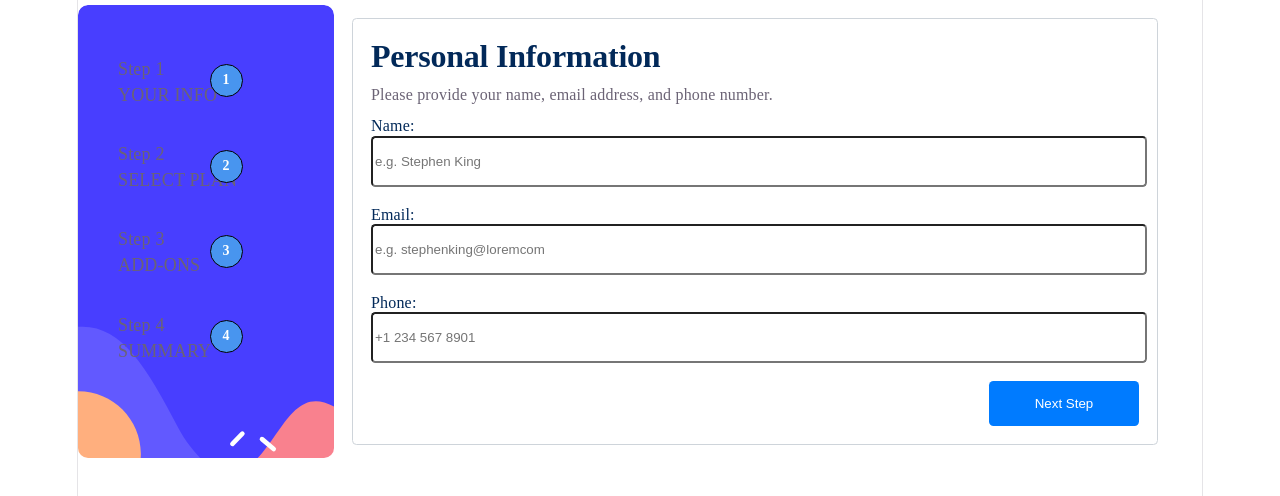
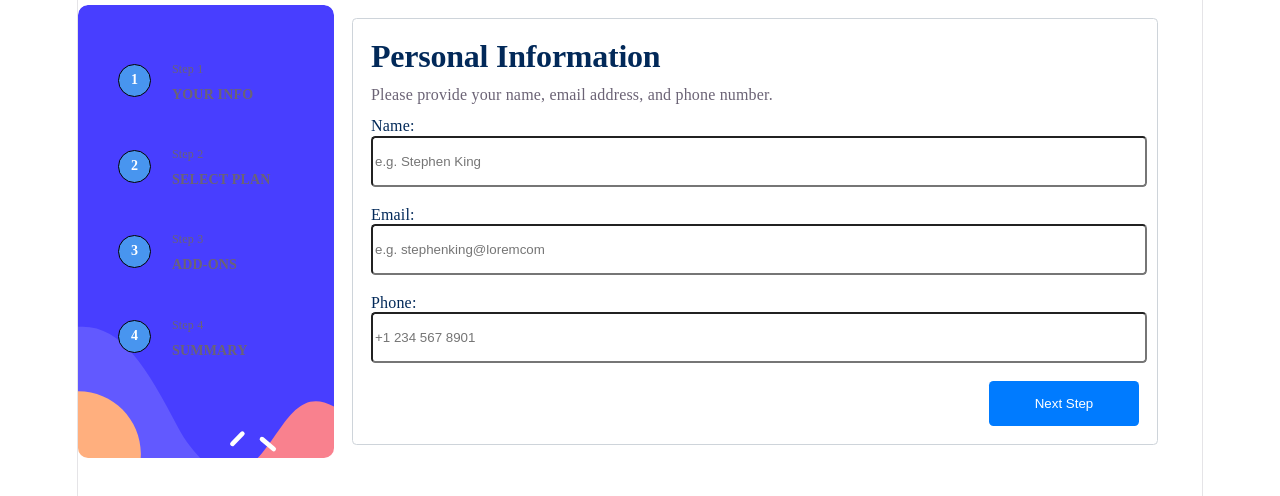
Before and after one commit to mikewd-dev/multistep-form, a React (Vite) app in the folder multistepform-app/: page / in a window 1280 px wide. Shown: the top 496 px of the page. Built offline with nearby package versions, Linux system fonts and the light colour scheme.

Commit message:
aligning list of steps

```diff
--- a/multistepform-app/src/Menu.css
+++ b/multistepform-app/src/Menu.css
@@ -35,9 +35,19 @@ span, li {
   font-family: var(--font-family);
   display: flex;
   justify-content: flex-start;
-  margin-left: 2 rem;
+  margin-left: 3rem;
+}
+li {
+  font-size: 14px;
+  font-weight: bold;
+}
+span {
+  font-size: 12px;
+  font-weight: regular;
 }
 
+
 ul {
+  display: flex;
   flex-direction: column;
 }
```
